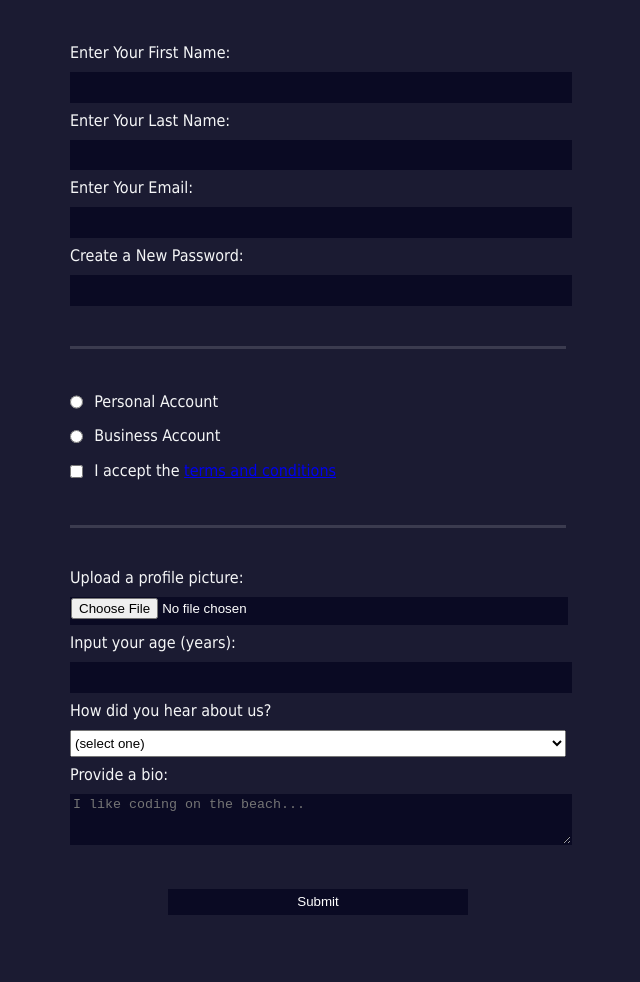
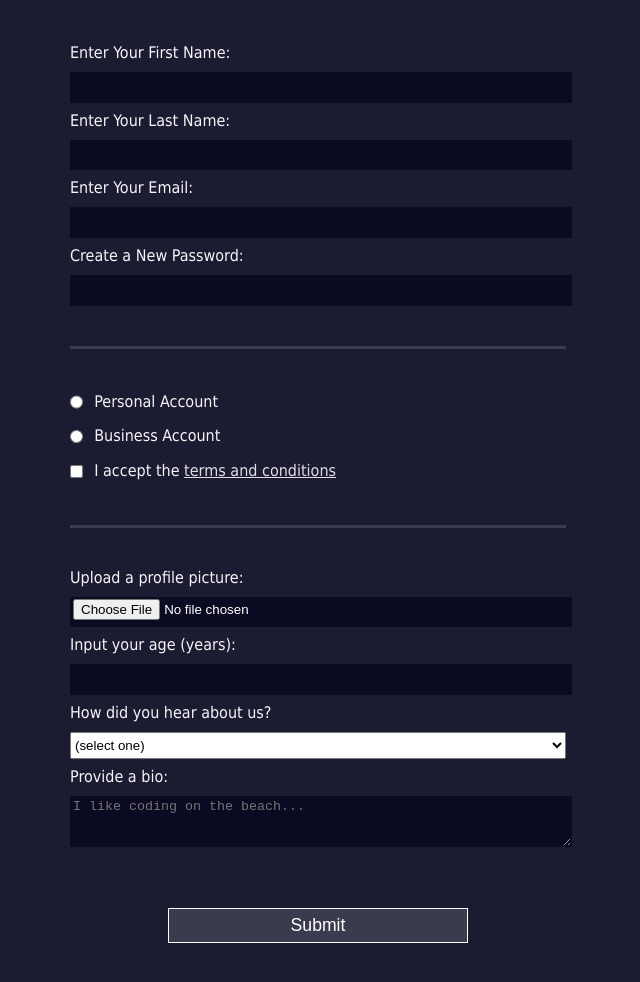
Before and after one commit to smcdev831/FreeCodeCamp, a plain HTML site: page Registration Form/index.html in a window 1280 px wide. Shown: the part 134-1116 px from the top of the page, without its empty margins (322-962 px from the left). Before the commit the page ends 1049 px from the top, so only its background shows below. Drawn offline with Linux system fonts and the light colour scheme.

Commit message:
Update styles.css

```diff
--- a/Registration Form/styles.css
+++ b/Registration Form/styles.css
@@ -19,6 +19,7 @@ form {
   max-width: 500px;
   min-width: 300px;
   margin: 0 auto;
+  padding-bottom: 2em;
 }
 
 fieldset {
@@ -60,5 +61,18 @@ textarea {
 input[type="submit"] {
   display: block;
   width: 60%;
-  margin: 0 auto;
+  margin: 1em auto;
+  height: 2em;
+  font-size: 1.1rem;
+  background-color: #3b3b4f;
+  border-color: white;
+  min-width: 300px;
 }
+
+input[type="file"] {
+  padding: 1px 2px;
+}
+
+a {
+  color: #dfdfe2;
+}
```
